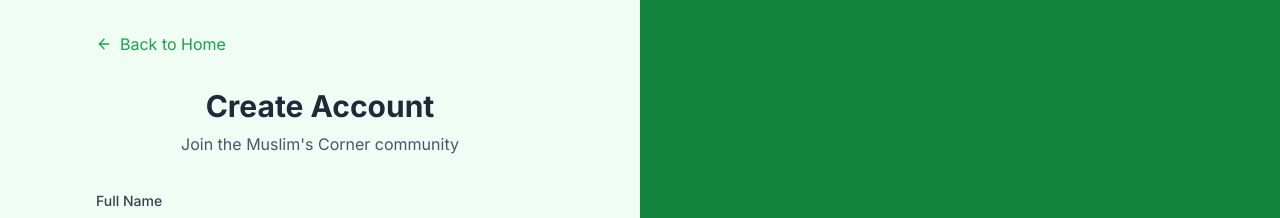
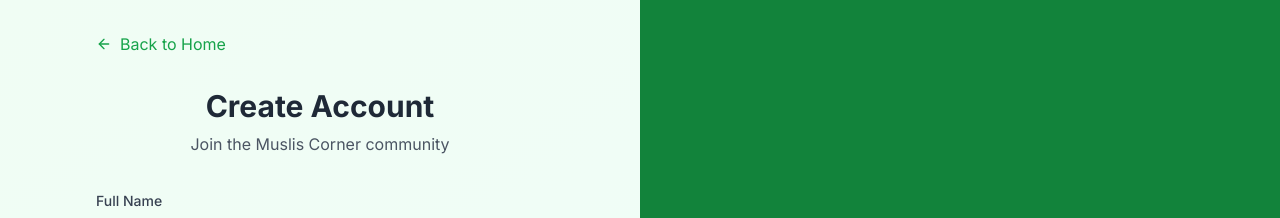
Before and after one commit to DevAsrafulIslam/Muslims-Corner, a Next.js app: page /register in a window 1280 px wide. Shown: the top 218 px of the page. Built offline with nearby package versions, Linux system fonts and the light colour scheme.

Commit message:
docs: fix typo in registration page text
Correct the spelling of "Muslim's Corner" to "Muslis Corner" in the registration page to ensure consistency and accuracy in the displayed text.

```diff
--- a/src/app/(auth)/register/page.tsx
+++ b/src/app/(auth)/register/page.tsx
@@ -34,7 +34,7 @@
 
           <div className="text-center mb-8">
             <h1 className="text-3xl font-bold text-gray-800 mb-2">Create Account</h1>
-            <p className="text-gray-600">Join the Muslim's Corner community</p>
+            <p className="text-gray-600">Join the Muslis Corner community</p>
           </div>
 
           <form onSubmit={handleSubmit} className="space-y-6">
```
